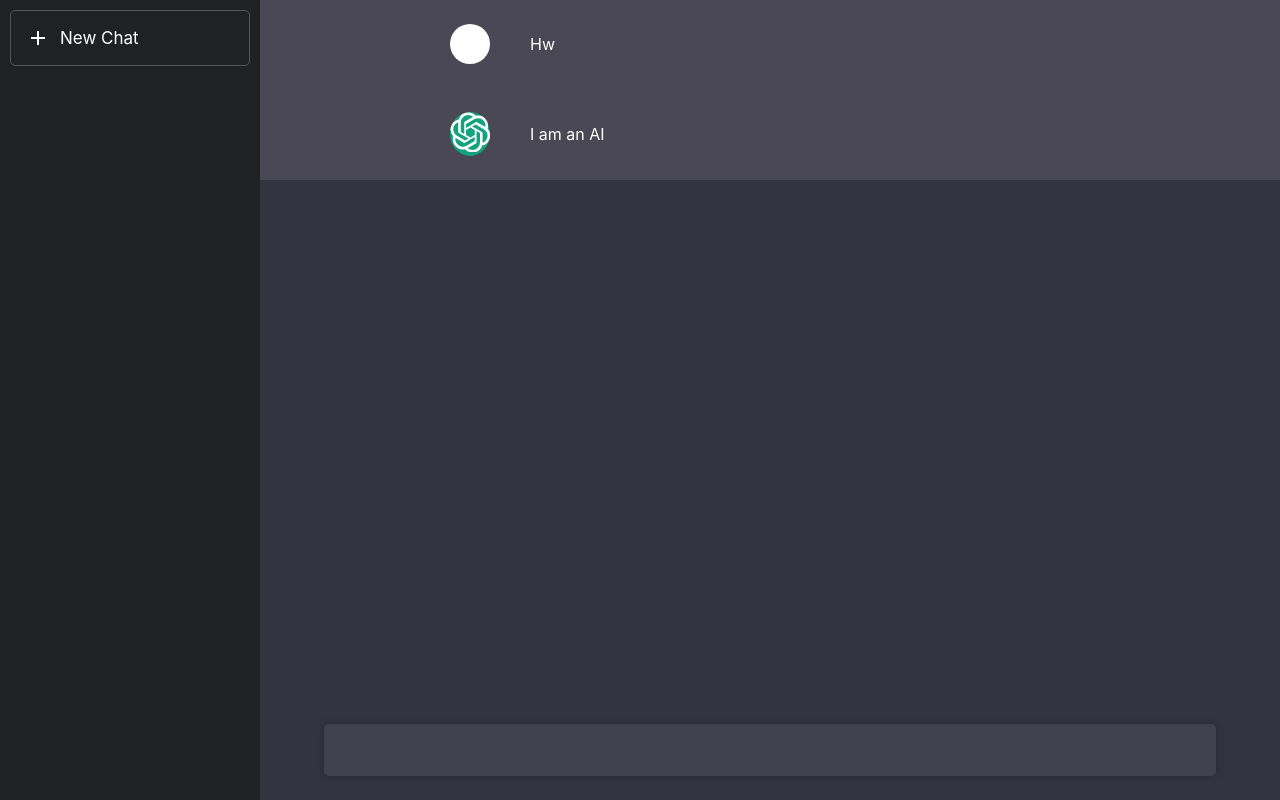
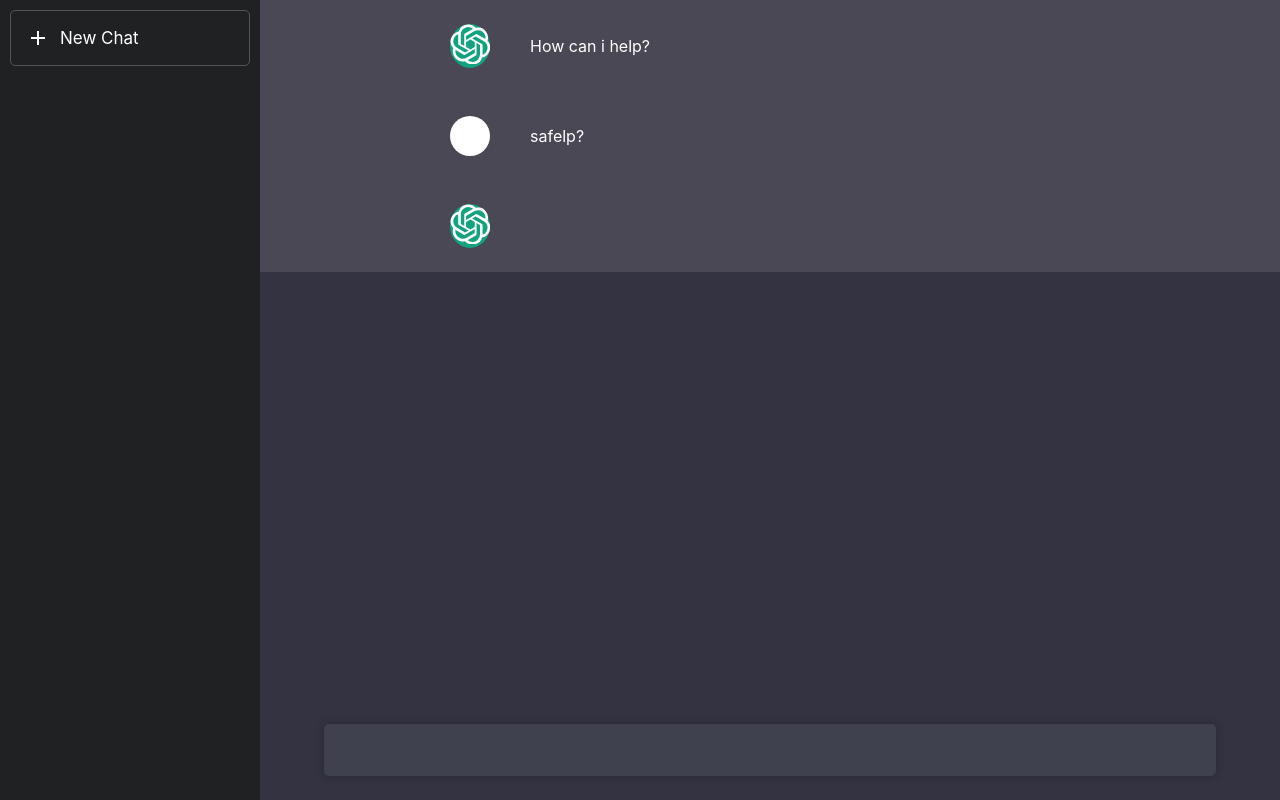
Before and after one commit to Alon-Avisar/chatgpt-react, a React (Create React App) app: page / in a window 1280 px wide. Built offline with nearby package versions, Linux system fonts and the light colour scheme.

Commit message:
connecting server.js to the client

```diff
--- a/src/App.jsx
+++ b/src/App.jsx
@@ -1,11 +1,26 @@
 import "./App.scss";
+import { ChatMsg } from "./cmp/chat-msg";
 import AddIcon from "@mui/icons-material/Add";
 import SvgComponent from "./cmp/chatgpt-svg";
+import { useState } from "react";
 
 function App() {
-  async function handleSubmit(ev) {
-    ev.preventDefault();
-    console.log("submit");
+  const [input, setInput] = useState("");
+  const [chatLog, setChatLog] = useState([
+    {
+      user: "gpt",
+      message: "How can i help?",
+    },
+    {
+      user: "f",
+      message: "safelp?",
+    },
+  ]);
+
+  async function handleSubmit(e) {
+    e.preventDefault();
+    setChatLog([...chatLog, { user: "me", message: `${input}` }]);
+    setInput("");
   }
 
   return (
@@ -18,29 +33,26 @@ function App() {
       </aside>
       <section className="chatbox">
         <div className="chat-log">
-          <div className="chat-msg">
-            <div className="chat-msg-center">
-              <div className="avatar"></div>
-              <div className="msg">Hw</div>
-            </div>
-          </div>
+          {chatLog.map((message, idx) => {
+            return <ChatMsg key={idx} message={message}/>;
+          })}
         </div>
         <div className="chat-log">
           <div className="chat-msg chatgpt">
             <div className="chat-msg-center">
               <div className="avatar chatgpt">
-                {" "}
                 <SvgComponent />
               </div>
-
-              <div className="msg">I am an AI</div>
             </div>
           </div>
         </div>
 
         <div className="chat-input-holder">
           <form onSubmit={handleSubmit}>
-            <input className="text-input-area"></input>
+            <input
+              value={input}
+              onChange={(e) => setInput(e.target.value)}
+              className="text-input-area"></input>
           </form>
         </div>
       </section>
--- /dev/null
+++ b/src/cmp/chat-msg.jsx
@@ -0,0 +1,15 @@
+import SvgComponent from "./chatgpt-svg"
+
+export const ChatMsg = ({ message  }) => {
+
+    return (
+      <div className={`chat-msg ${message.user === "gpt" && "chatgpt"}`}>
+        <div className="chat-msg-center">
+          <div className={`avatar ${message.user === "gpt" && "chatgpt"}`}>
+            {message.user === "gpt" ? <SvgComponent/> : null}
+          </div>
+          <div className="msg">{message.message}</div>
+        </div>
+      </div>
+    );
+  };
```
